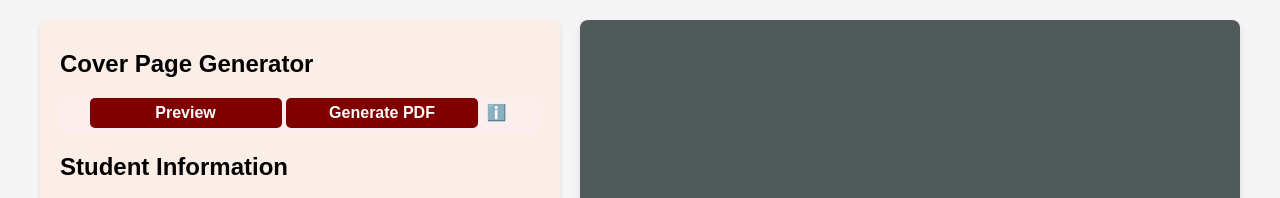
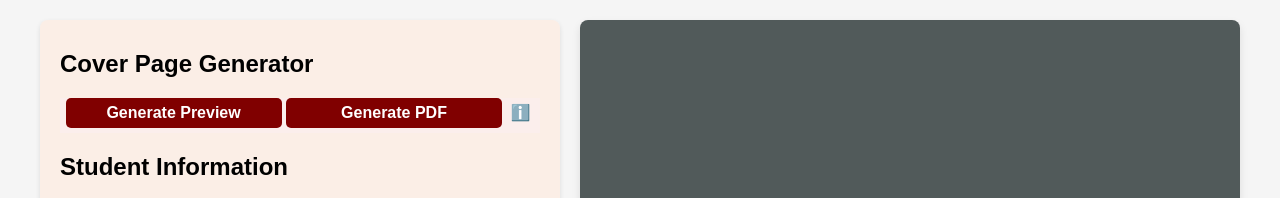
Before and after one commit to Sayed-Shifat-Ahmed/Cover_Page_Generator_RTM-AKTU, a plain HTML site: page index.html in a window 1280 px wide. Shown: the top 198 px of the page. Drawn offline with nearby package versions, Linux system fonts and the light colour scheme.

Commit message:
index.html

```diff
--- a/index.html
+++ b/index.html
@@ -63,7 +63,7 @@
 
 .left-box button
 {
-   width: 40%;
+   width: 45%;
    font-weight: bold;
    padding: 6px;
    margin-bottom: 05px;
@@ -214,7 +214,7 @@
    <div class="left-box">
     <h2>Cover Page Generator</h2>
     <div class="button-container">
-     <button type="button" onclick="generatePreview()">Preview</button>
+     <button type="button" onclick="generatePreview()">Generate Preview</button>
      <button onclick="downloadpdf()">Generate PDF</button>
      <infobutton onclick="toggleInfoBox()">ℹ️</button>
      </div>
@@ -225,6 +225,7 @@
          Need a quick cover page for your assignment or report? <br>
          Just pop in your details—title, name, date—and boom! <br>
      You'll get a clean, ready-to-download PDF in seconds. No hassle, no stress! 🙂</p>
+     <p>N.B.: For better view use PC</p>
 
      <b>Developer:</b>
      <br>
@@ -577,6 +578,10 @@ function downloadpdf(){
 			doc.save("Assignment_Cover.pdf");
 
 		}
+
+
+
+
 		// JavaScript function to toggle the info box
         function toggleInfoBox() {
            var infoBox = document.getElementById("infoBox");
```
